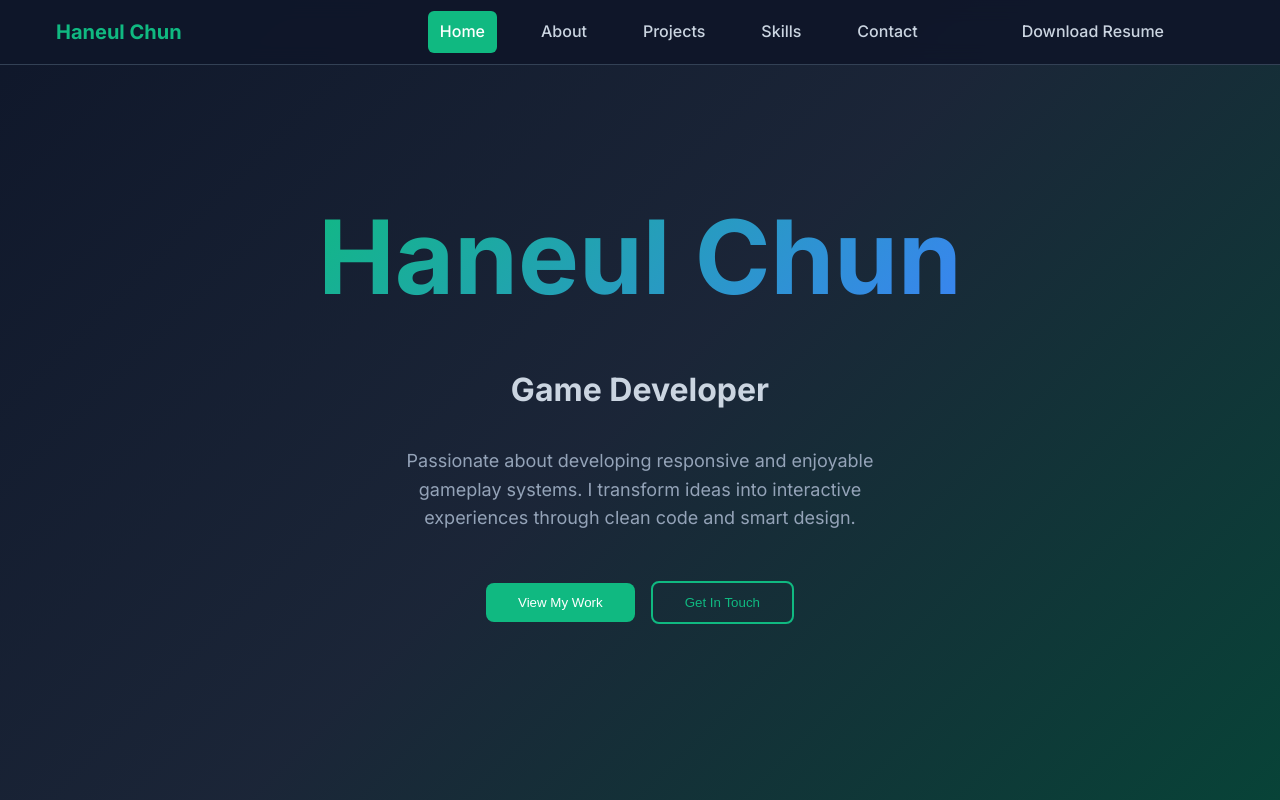
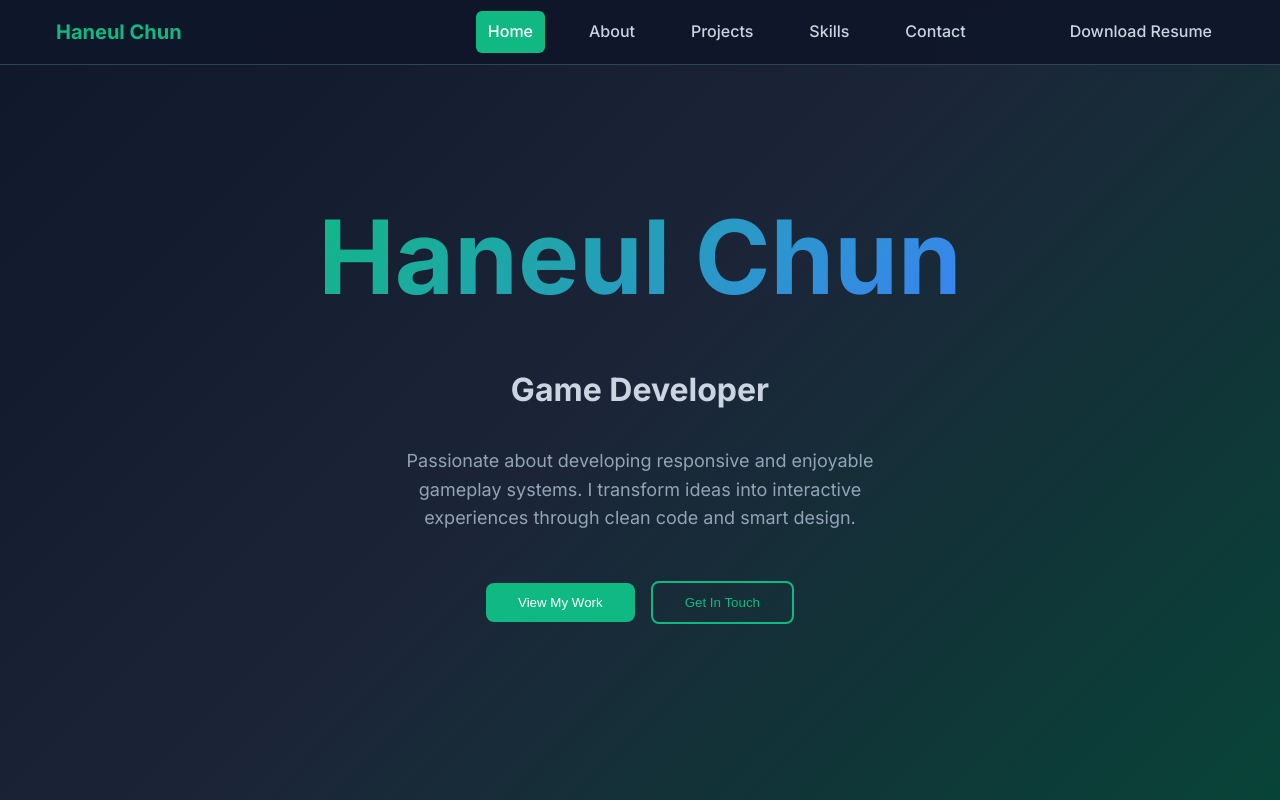
Before and after one commit to PG27Haneul/HaneulPortfolio, a website: page index.html in a window 1280 px wide. Shown: the top 800 px of the page. Drawn offline with nearby package versions, Linux system fonts and the light colour scheme.

Commit message:
fixed spacing for header

```diff
--- a/index.html
+++ b/index.html
@@ -28,7 +28,7 @@
                 <a href="#skills" class="nav-link" data-section="skills">Skills</a>
                 <a href="#contact" class="nav-link" data-section="contact">Contact</a>
                 <!--space-->
-                <a href="assets/HaneulResume.pdf" class="my-nav-link" target="_blank" download>Download Resume</a>
+                <a href="assets/HaneulResume.pdf" class="my-nav-link" style="margin-left: 3rem" target="_blank" download>Download Resume</a>
             </div>
 
             <!-- Mobile menu button -->
--- a/styles.css
+++ b/styles.css
@@ -73,7 +73,7 @@ body {
 .my-nav-link {
     color: #cbd5e1;
     text-decoration: none;
-    padding: 0.5rem 3.75rem;
+    padding: 0.5rem 0.75rem;
     border-radius: 0.375rem;
     transition: all 0.2s ease;
     font-weight: 500;
```
